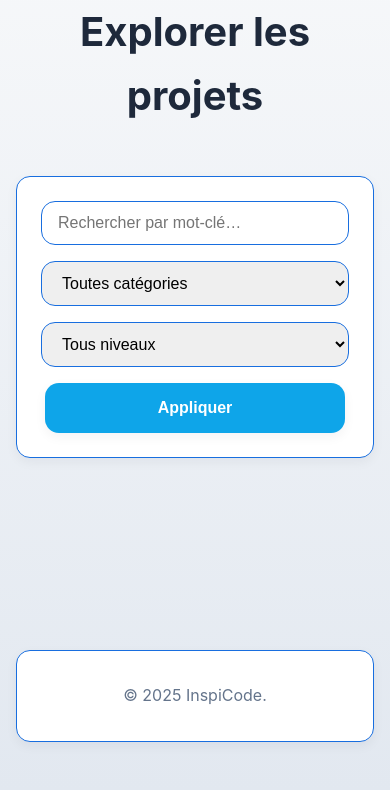
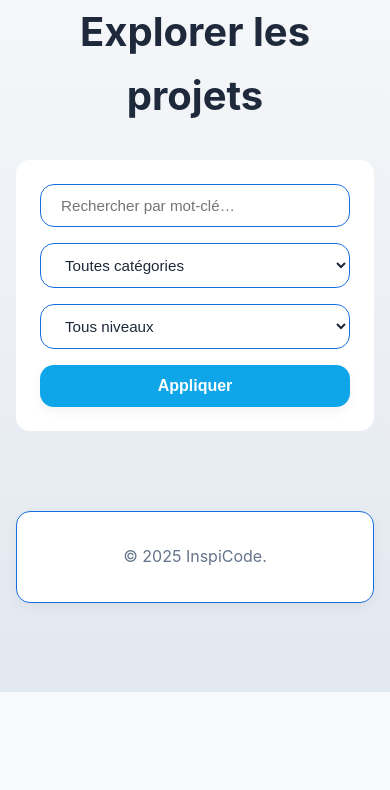
Before and after one commit to YounesLagha/InspiCode, a FastAPI app: page /choose in a window 390 px wide. Shown: the part 152-942 px from the top of the page. After the commit the page ends 844 px from the top, so only its background shows below. Run offline with FastAPI, Linux system fonts and the light colour scheme; some libraries are stand-ins or nearby versions.

Commit message:
changed a little bit choose.css

```diff
--- a/static/choose.css
+++ b/static/choose.css
@@ -1,67 +1,74 @@
+/* Section des filtres */
 .filter-section {
-  margin: 3rem 0;
-  padding: 1.5rem;
+    margin: 2rem 0;
     background: var(--surface);
-  border: 1px solid var(--border);
     border-radius: var(--radius);
-  box-shadow: 0 4px 12px var(--shadow);
 }
+
 #filter-form {
     display: flex;
-  flex-wrap: wrap;
     gap: 1rem;
     align-items: center;
     justify-content: center;
+    flex-wrap: wrap;
+    padding: 1.5rem;
 }
+
 #filter-form input[type="text"],
 #filter-form select {
-  flex: 1 1 200px;
-  padding: 0.75rem 1rem;
+    padding: 0.75rem 1.25rem;
     border: 1px solid var(--border);
     border-radius: var(--radius);
-  font-size: 1rem;
-}
-#filter-form button {
-  flex: 0 0 auto;
+    font-size: 0.95rem;
+    color: var(--text-primary);
+    background: var(--surface);
+    transition: var(--transition);
+    min-width: 200px;
 }
 
-/* Grille de cartes */
-.features-grid {
-  display: grid;
-  grid-template-columns: repeat(auto-fit, minmax(280px, 1fr));
-  gap: 2rem;
-}
-.feature-card {
-  background: var(--surface);
-  border: 1px solid var(--border);
-  border-radius: var(--radius);
-  padding: 1.5rem;
-  transition: transform 0.2s ease, box-shadow 0.2s ease;
-  cursor: pointer;
-}
-.feature-card:hover {
-  transform: translateY(-4px);
-  box-shadow: 0 6px 18px var(--shadow);
+#search-input {
+    flex: 2;
 }
 
-/* Pagination */
-.pagination {
-  display: flex;
-  justify-content: center;
-  gap: 0.5rem;
-  margin: 2rem 0 4rem;
+#category-select,
+#difficulty-select {
+    flex: 1;
 }
-.pagination button {
-  padding: 0.5rem 0.75rem;
-  border: 1px solid var(--border);
-  background: var(--surface);
+
+#filter-form input[type="text"]:focus,
+#filter-form select:focus {
+    outline: none;
+    border-color: var(--primary);
+    box-shadow: 0 0 0 2px rgba(14, 165, 233, 0.1);
+}
+
+#filter-form button {
+    background: var(--primary);
+    color: white;
+    padding: 0.75rem 1.5rem;
+    border: none;
     border-radius: var(--radius);
+    font-weight: 600;
     cursor: pointer;
     transition: var(--transition);
 }
-.pagination button.active,
-.pagination button:hover {
-  background: var(--primary);
-  color: white;
-  border-color: var(--primary);
+
+#filter-form button:hover {
+    background: var(--primary-dark);
+    transform: translateY(-1px);
 }
+
+/* Responsive ajustements */
+@media (max-width: 768px) {
+    #filter-form {
+        flex-direction: column;
+        gap: 1rem;
+    }
+
+    #filter-form input[type="text"],
+    #filter-form select,
+    #filter-form button {
+        width: 100%;
+        min-width: 100%;
+    }
+}
```
Lines whose indentation alone changed are shown as unchanged.
